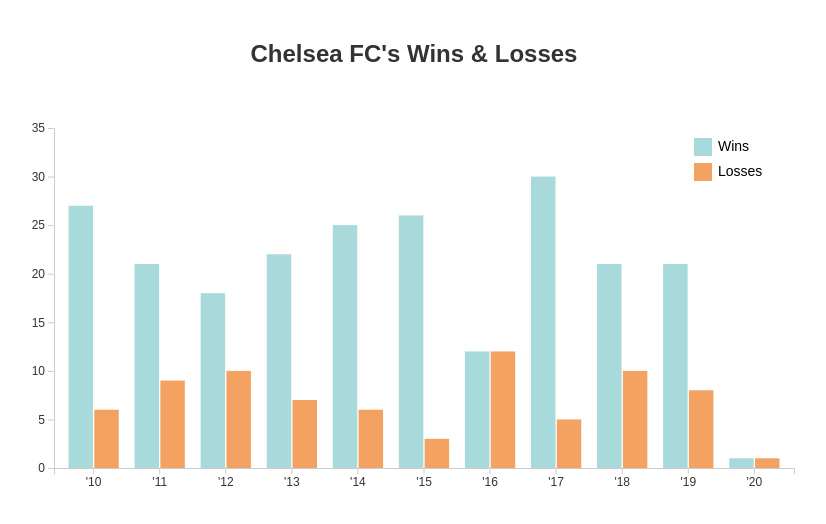
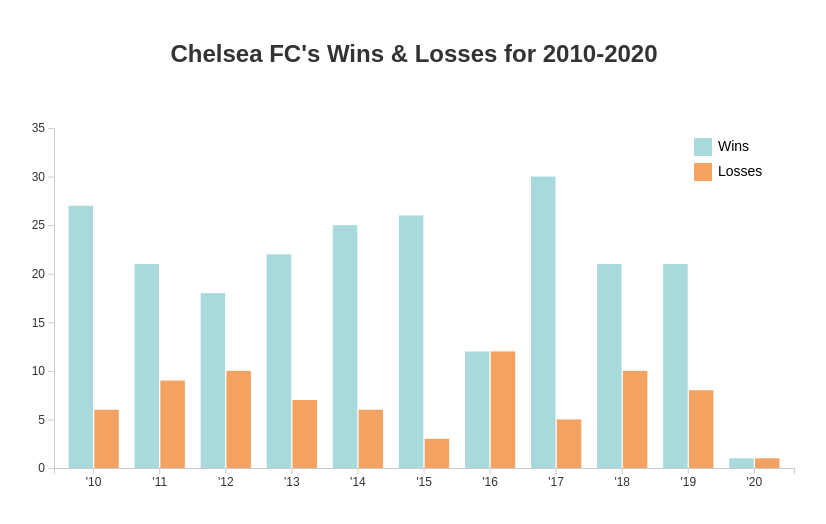
Before and after one commit to MShaiDash/chelsea-fc-wins-D3js-chart, a plain HTML site: page index.html in a window 1280 px wide. Shown: the whole page, without its empty margins (226-1052 px from the left). Drawn offline with nearby package versions, Linux system fonts and the light colour scheme.

Commit message:
Update index.html

```diff
--- a/index.html
+++ b/index.html
@@ -48,7 +48,7 @@
 </head>
 <body>
 
-  <h2>Chelsea FC's Wins & Losses</h2>
+  <h2>Chelsea FC's Wins & Losses for 2010-2020</h2>
   <div id="chart"></div>
 
   <script>
```
